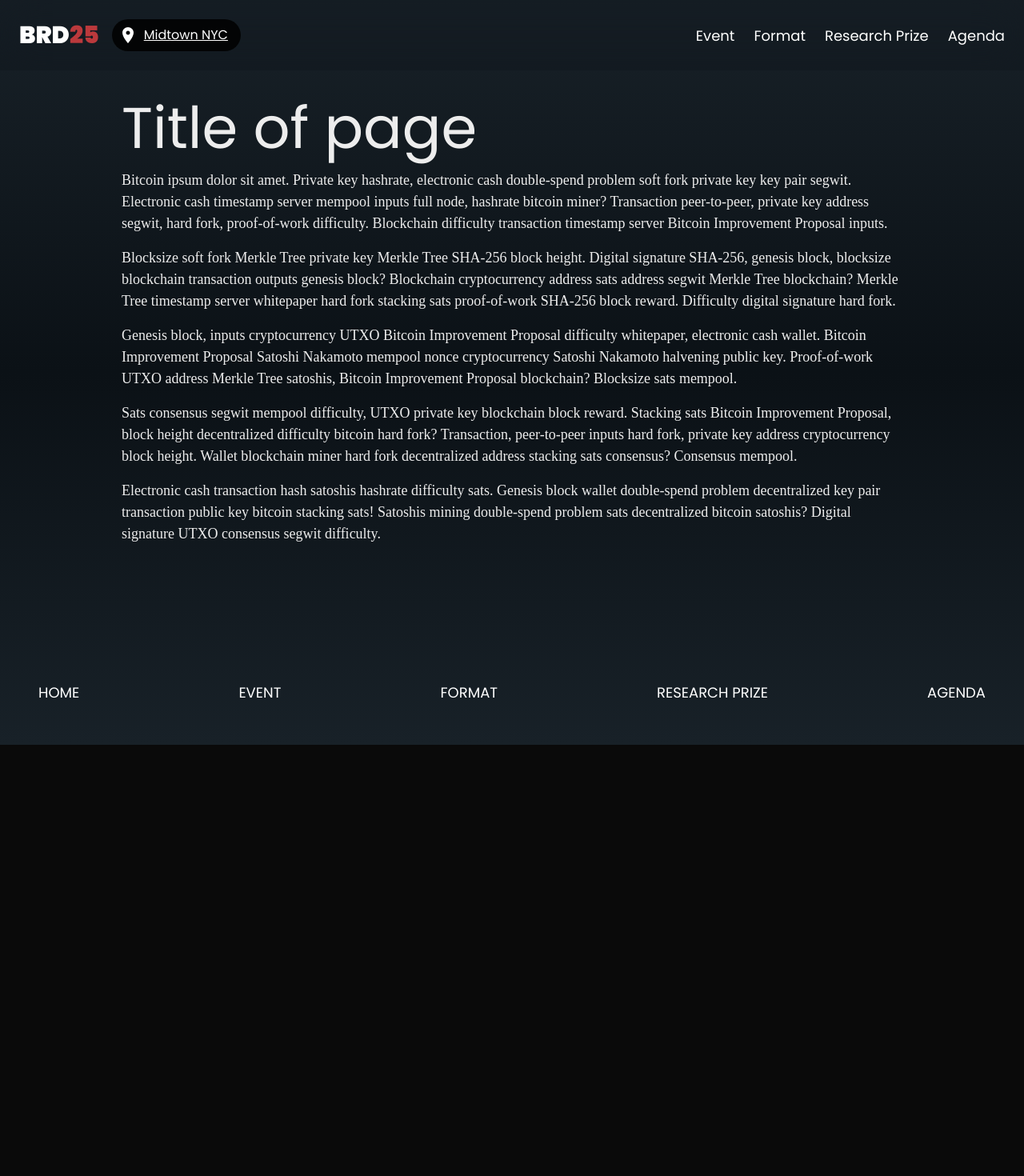
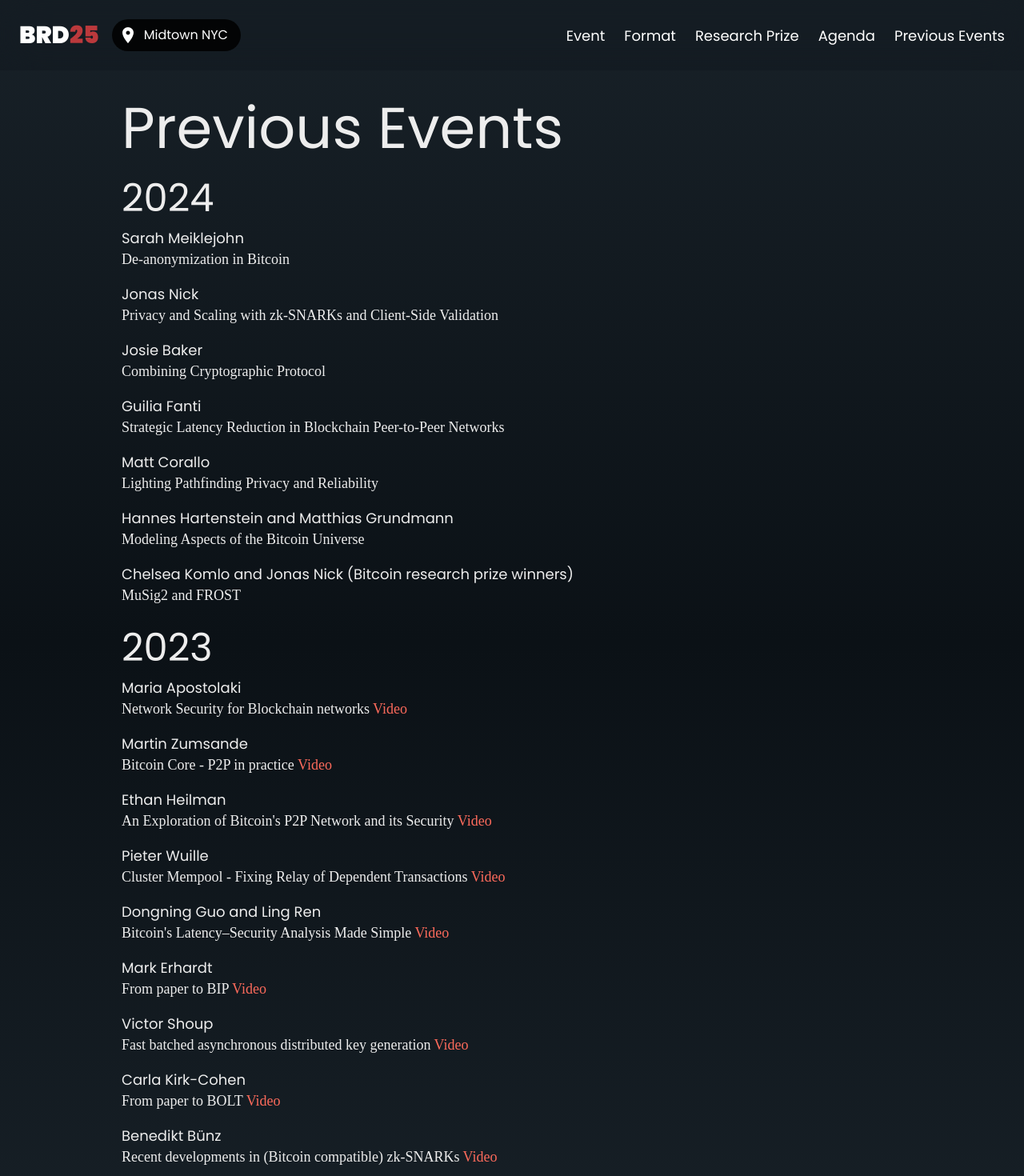
Before and after one commit to chaincodelabs/brd-website, a Next.js app: page /prev in a window 1280 px wide. Shown: the top 1470 px of the page at 80% size. Before the commit the page ends 931 px from the top, so only its background shows below. Built offline with nearby package versions, Linux system fonts and the light colour scheme.

Commit message:
support for multiple pages

```diff
--- /dev/null
+++ b/app/[page]/page.tsx
@@ -0,0 +1,48 @@
+import { notFound } from 'next/navigation'
+import { promises as fs } from 'fs'
+import path from 'path'
+import { MDXRemote } from 'next-mdx-remote/rsc'
+
+interface PageProps {
+  params: {
+    page: string
+  }
+}
+
+// Get all available MDX files for static generation
+export async function generateStaticParams() {
+  const pagesDirectory = path.join(process.cwd(), 'content/pages')
+
+  try {
+    const files = await fs.readdir(pagesDirectory)
+    const mdxFiles = files.filter(file => file.endsWith('.mdx'))
+
+    return mdxFiles.map(file => ({
+      page: file.replace('.mdx', '')
+    }))
+  } catch {
+    // If pages directory doesn't exist, return empty array
+    return []
+  }
+}
+
+export default async function DynamicPage({ params }: PageProps) {
+  const { page } = params
+
+  try {
+    // Read the MDX file
+    const filePath = path.join(process.cwd(), 'content/pages', `${page}.mdx`)
+    const fileContent = await fs.readFile(filePath, 'utf8')
+
+    return (
+      <main className="relative z-1 min-h-screen">
+        <div className="max-w-5xl mx-auto pt-[124px] px-6">
+          <MDXRemote source={fileContent} />
+        </div>
+      </main>
+    )
+  } catch {
+    // If file doesn't exist or can't be read, return 404
+    notFound()
+  }
+}
--- a/app/globals.css
+++ b/app/globals.css
@@ -23,6 +23,10 @@ body {
 
 a {
   color: #fb6a5b;
+  text-decoration: none;
+}
+
+a:hover {
   text-decoration: underline;
 }
 
--- a/app/prev/page.tsx
+++ /dev/null
@@ -1,13 +0,0 @@
-import Header from '@/components/Header'
-import Footer from '@/components/Footer'
-import PlaceholderContent from '@/content/placeholder.mdx'
-
-export default function PreviousEvents() {
-  return (
-    <main className="relative z-1 min-h-screen">
-      <div className="max-w-5xl mx-auto pt-[124px] px-6">
-        <PlaceholderContent />
-      </div>
-    </main>
-  );
-}
--- a/components/Header.tsx
+++ b/components/Header.tsx
@@ -20,6 +20,10 @@ const headerMenu = [
     {
         name: 'Agenda',
         uri: '/#agenda'
+    },
+    {
+        name: 'Previous Events',
+        uri: '/prev'
     }
 ]
 
--- /dev/null
+++ b/content/pages/prev.mdx
@@ -0,0 +1,62 @@
+# Previous Events
+
+## 2024
+
+### Sarah Meiklejohn
+De-anonymization in Bitcoin
+
+### Jonas Nick
+Privacy and Scaling with zk-SNARKs and Client-Side Validation
+
+### Josie Baker
+Combining Cryptographic Protocol
+
+### Guilia Fanti
+Strategic Latency Reduction in Blockchain Peer-to-Peer Networks
+
+### Matt Corallo
+Lighting Pathfinding Privacy and Reliability
+
+### Hannes Hartenstein and Matthias Grundmann
+Modeling Aspects of the Bitcoin Universe
+
+### Chelsea Komlo and Jonas Nick (Bitcoin research prize winners)
+MuSig2 and FROST
+
+## 2023
+
+### Maria Apostolaki
+Network Security for Blockchain networks
+[Video](https://www.youtube.com/watch?v=Grp-uzTRB2M)
+
+### Martin Zumsande
+Bitcoin Core - P2P in practice
+[Video](https://www.youtube.com/watch?v=dWCPeiIzVco)
+
+### Ethan Heilman
+An Exploration of Bitcoin's P2P Network and its Security
+[Video](https://www.youtube.com/watch?v=32du0sviq0g)
+
+### Pieter Wuille
+Cluster Mempool - Fixing Relay of Dependent Transactions
+[Video](https://www.youtube.com/watch?v=X0pLi9WH3JY)
+
+### Dongning Guo and Ling Ren
+Bitcoin's Latency–Security Analysis Made Simple
+[Video](https://www.youtube.com/watch?v=QH-7nQU7JTQ)
+
+### Mark Erhardt
+From paper to BIP
+[Video](https://www.youtube.com/watch?v=7wZaL3VC2Nw)
+
+### Victor Shoup
+Fast batched asynchronous distributed key generation
+[Video](https://www.youtube.com/watch?v=dc2ctAC7UPE)
+
+### Carla Kirk-Cohen
+From paper to BOLT
+[Video](https://www.youtube.com/watch?v=l5JgXwUWAuw)
+
+### Benedikt Bünz
+Recent developments in (Bitcoin compatible) zk-SNARKs
+[Video](https://www.youtube.com/watch?v=6YBp1xbQV8o)
--- a/package.json
+++ b/package.json
@@ -17,6 +17,7 @@
     "@next/mdx": "^15.5.4",
     "@types/mdx": "^2.0.13",
     "next": "15.5.4",
+    "next-mdx-remote": "^5.0.0",
     "react": "19.1.0",
     "react-dom": "19.1.0"
   },
```
Also changed, not shown: content/pages/placeholder.mdx (renamed from content/placeholder.mdx), 2 other files (tests, documents, lock files or other folders).
